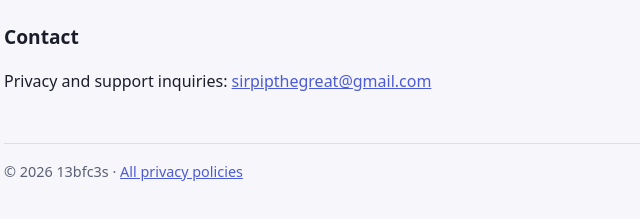
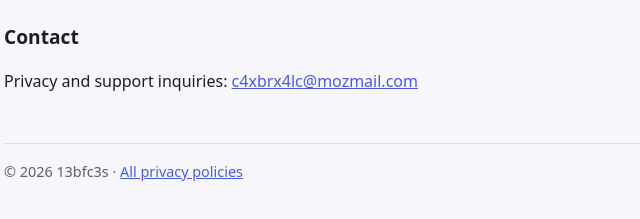
Before and after one commit to 13bfc3s/privacypolicy, a plain HTML site: page sleepmachine/index.html in a window 1280 px wide. Shown: the part 1243-1462 px from the top of the page, 292-932 px from the left. Drawn offline with Linux system fonts and the light colour scheme.

Commit message:
Update index.html

```diff
--- a/sleepmachine/index.html
+++ b/sleepmachine/index.html
@@ -31,7 +31,7 @@
   <p>Material changes will be published on this page and reflected in an app update.</p>
 
   <h2>Contact</h2>
-  <p>Privacy and support inquiries: <a href="mailto:sirpipthegreat@gmail.com">sirpipthegreat@gmail.com</a></p>
+  <p>Privacy and support inquiries: <a href="mailto:c4xbrx4lc@mozmail.com">c4xbrx4lc@mozmail.com</a></p>
 
   <footer>© 2026 13bfc3s · <a href="../">All privacy policies</a></footer>
 </main>
```
